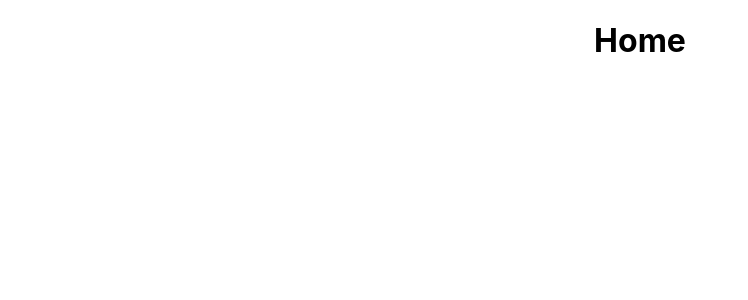
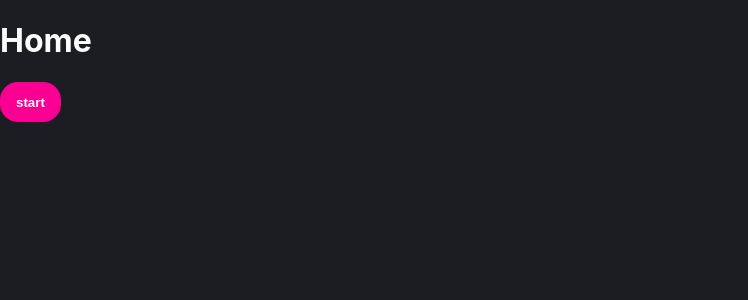
Before and after one commit to huriyahq/element-game, a React (Create React App) app: page / in a window 1280 px wide. Shown: the top 300 px of the page, without its empty margins (0-748 px from the left). Built offline with nearby package versions, Linux system fonts and the light colour scheme.

Commit message:
Create button component

```diff
--- a/src/App.js
+++ b/src/App.js
@@ -1,9 +1,14 @@
 import "./styles/App.css";
+import Button from "./components/Button";
 
 function App() {
 	return (
 		<div className="App">
 			<h1>Home</h1>
+			<Button
+				buttonStyle="primary"
+				text="start"
+			/>
 		</div>
 	);
 }
--- /dev/null
+++ b/src/components/Button.jsx
@@ -0,0 +1,8 @@
+import React from "react";
+import "../styles/Button.css";
+
+const Button = ({ text, buttonStyle }) => {
+	return <button class={buttonStyle}>{text}</button>;
+};
+
+export default Button;
--- a/src/styles/App.css
+++ b/src/styles/App.css
@@ -1,38 +1,13 @@
-.App {
-	text-align: center;
+:root {
+	--dark: #1c1d22;
+	--light: #fcfcfd;
+	--grey: #e5ece9;
+	--main: #404e5c;
+	--primary-accent: #f90093;
+	--secondary-accent: #b6c454;
 }
 
-.App-logo {
-	height: 40vmin;
-	pointer-events: none;
+body {
+	background-color: var(--dark);
+	color: var(--light);
 }
-
-@media (prefers-reduced-motion: no-preference) {
-	.App-logo {
-		animation: App-logo-spin infinite 20s linear;
-	}
-}
-
-.App-header {
-	background-color: #282c34;
-	min-height: 100vh;
-	display: flex;
-	flex-direction: column;
-	align-items: center;
-	justify-content: center;
-	font-size: calc(10px + 2vmin);
-	color: white;
-}
-
-.App-link {
-	color: #61dafb;
-}
-
-@keyframes App-logo-spin {
-	from {
-		transform: rotate(0deg);
-	}
-	to {
-		transform: rotate(360deg);
-	}
-}
--- /dev/null
+++ b/src/styles/Button.css
@@ -0,0 +1,25 @@
+.primary {
+	background-color: var(--primary-accent);
+	color: var(--light);
+}
+
+.secondary {
+	background-color: var(--secondary-accent);
+	color: var(--dark);
+}
+
+.primary:hover,
+.secondary:hover {
+	opacity: 0.7;
+}
+
+.primary,
+.secondary {
+	outline: none;
+	border: none;
+	text-transform: lowercase;
+	font-weight: 700;
+	padding: 0.8rem 1rem;
+	border-radius: 18px;
+	cursor: pointer;
+}
```
